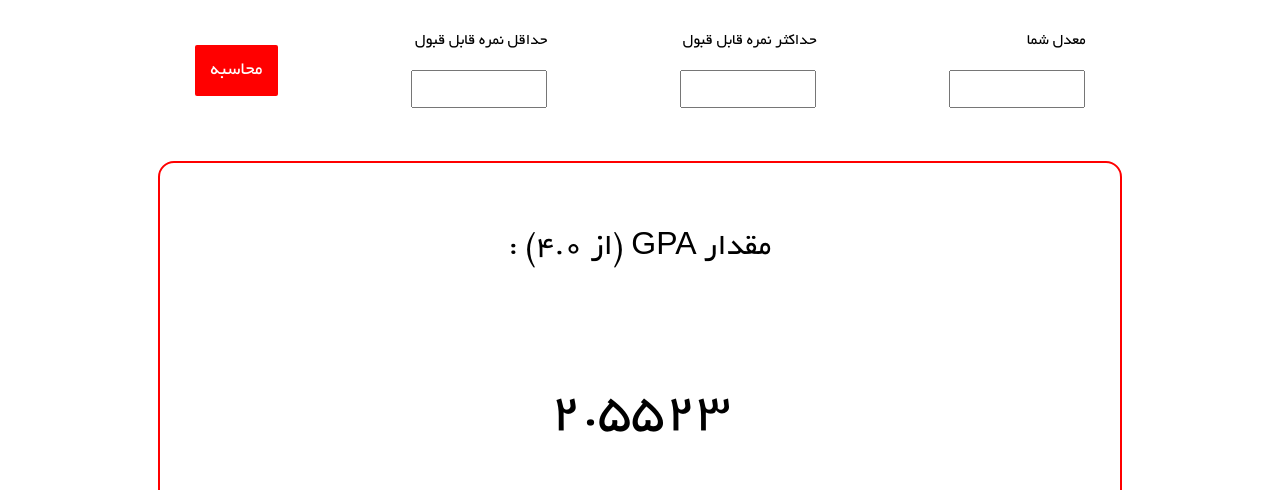
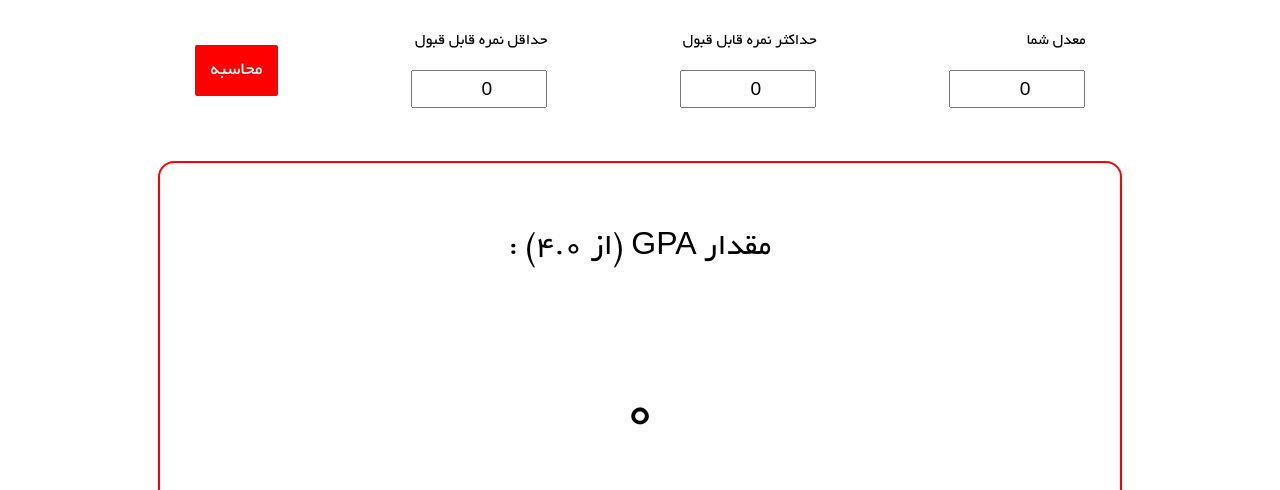
Before and after one commit to mohammadJaliliTorkamani/stu_assist, a React (Create React App) app: page /gpa-calculator in a window 1280 px wide. Shown: the part 221-711 px from the top of the page. Built offline with nearby package versions, Linux system fonts and the light colour scheme; the HTML template or start-up script is replaced by a standard one.

Commit message:
GPA Formula was implemented

```diff
--- a/src/App.tsx
+++ b/src/App.tsx
@@ -1,5 +1,4 @@
 import { Routes, Route } from 'react-router-dom';
-import Header from './components/Header';
 import { ProtectedRoute } from './components/ProtectedRoute';
 import ContactUs from './pages/ContactUs';
 import ECTSCalculator from './pages/ECTSCalculator';
--- a/src/components/GPANumericField.tsx
+++ b/src/components/GPANumericField.tsx
@@ -20,16 +20,18 @@ const ValueInput = styled.input`
 `;
 
 interface IProps {
-    title: string
+    title: string,
+    value: any,
+    setValue: any
 }
 
-function GPANumericField({ title }: IProps) {
+function GPANumericField({ title, value, setValue }: IProps) {
     return (
         <Container>
             <Title>
                 {title}
             </Title>
-            <ValueInput type='number' min={0} max={20} />
+            <ValueInput type='number' min={0} max={20} value={value} onChange={e => setValue(e.target.value)} />
         </Container>
     )
 }
--- a/src/pages/GPACalculator.tsx
+++ b/src/pages/GPACalculator.tsx
@@ -1,6 +1,6 @@
 import styled from "@emotion/styled";
+import { useState } from "react";
 import Button from "../components/Button";
-import CalculateButton from "../components/Button";
 import Footer from "../components/Footer";
 import GPANumericField from "../components/GPANumericField";
 import Header from "../components/Header";
@@ -85,8 +85,6 @@ const ResultInnerContainer = styled.div`
     min-width: 60rem;
 `;
 
-
-
 const Title = styled.div`
     font-size: 2rem;
 `;
@@ -96,21 +94,30 @@ const Result = styled.div`
 `;
 
 function GPACalculator() {
+    const [min, setMin] = useState(0)
+    const [max, setMax] = useState(0)
+    const [grade, setGrade] = useState(0)
+    const [gpa, setGPA] = useState(0)
+
+    const handleCalculate = () => {
+        setGPA(3 * ((max - grade) / (max - min)) + 1)
+    }
+
     return (
         <Container>
             <Header pages={headerPages} user={"مهمان"} />
             <GPAContainer>
                 <FieldsContainer>
-                    <GPANumericField title={"معدل شما"} />
-                    <GPANumericField title={"حداکثر نمره قابل قبول"} />
-                    <GPANumericField title={"حداقل نمره قابل قبول"} />
-                    <Button title={"محاسبه"} color={"red"} onClick={() => null} />
+                    <GPANumericField title={"معدل شما"} value={grade} setValue={setGrade} />
+                    <GPANumericField title={"حداکثر نمره قابل قبول"} value={min} setValue={setMin} />
+                    <GPANumericField title={"حداقل نمره قابل قبول"} value={max} setValue={setMax} />
+                    <Button title={"محاسبه"} color={"red"} onClick={() => handleCalculate()} />
                 </FieldsContainer>
                 <ResultContainer>
                     <ResultInnerContainer>
                         <Title>مقدار GPA (از 4.0) : </Title>
                         <Result>
-                            2.5523
+                            {gpa}
                         </Result>
                     </ResultInnerContainer>
                 </ResultContainer>
```
